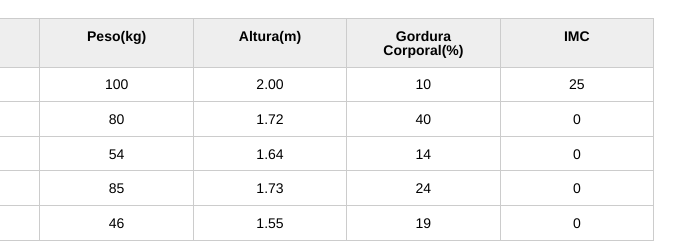
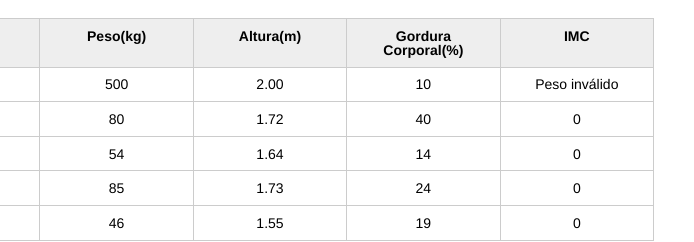
Before and after one commit to dieffgg/Javascript, a plain HTML site: page index.html in a window 1280 px wide. Shown: the part 123-365 px from the top of the page, 370-1064 px from the left. Drawn offline with Linux system fonts and the light colour scheme.

Commit message:
Incluindo if e utilizando variáveis booleanas e lógica do imc para ter validações de alturas e pesos válidos

```diff
--- a/index.html
+++ b/index.html
@@ -30,7 +30,7 @@
 					<tbody id="tabela-pacientes">
 						<tr class="paciente" id="first-patient">
 							<td class="info-nome">Paulo</td>
-							<td class="info-peso">100</td>
+							<td class="info-peso">500</td>
 							<td class="info-altura">2.00</td>
 							<td class="info-gordura">10</td>
 							<td class="info-imc">0</td>
--- a/js/main.js
+++ b/js/main.js
@@ -9,7 +9,23 @@ var weight = tdWeight.textContent;
 var tdHeight = patient.querySelector(".info-altura");
 var height = tdHeight.textContent;
 
-var imc = weight / (height * height);
+var tdImc = patient.querySelector(".info-imc");
 
-var tdImc = patient.querySelector(".info-imc");
-tdImc.textContent = imc;
+var validWeight = true;
+var validHeight = true;
+
+if(weight <= 0 || weight >= 500){
+    console.log("Peso Inválido");
+    validWeight = false;
+    tdImc.textContent = "Peso inválido";
+}
+if(height >= 4.00 || height <= 1.00){
+    console.log("Altura Inválida");
+    validHeight = false;
+    tdImc.textContent = "Altura inválida";
+}
+
+if (validHeight && validWeight){
+    var imc = weight / (height * height);
+    tdImc.textContent = imc;
+}
```
